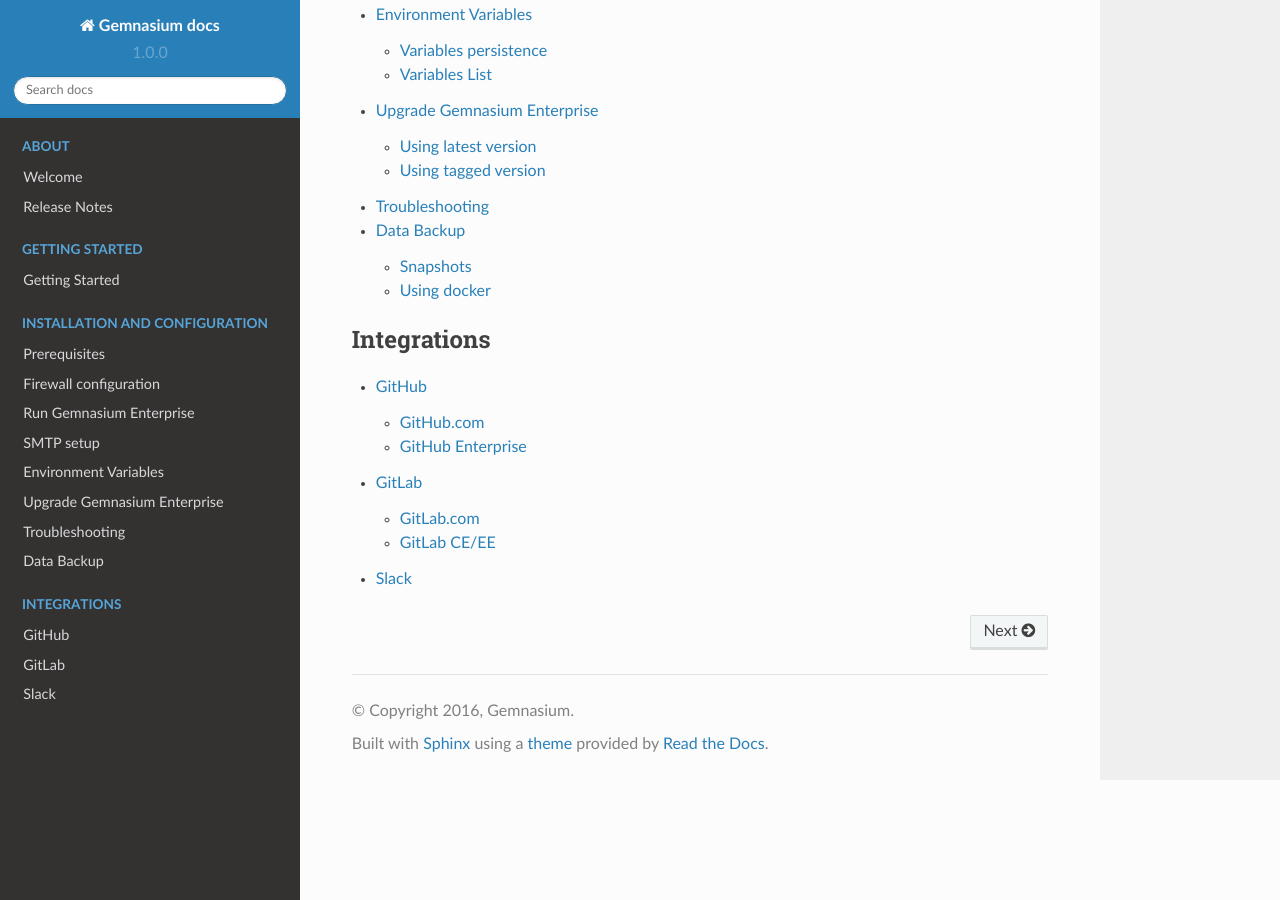
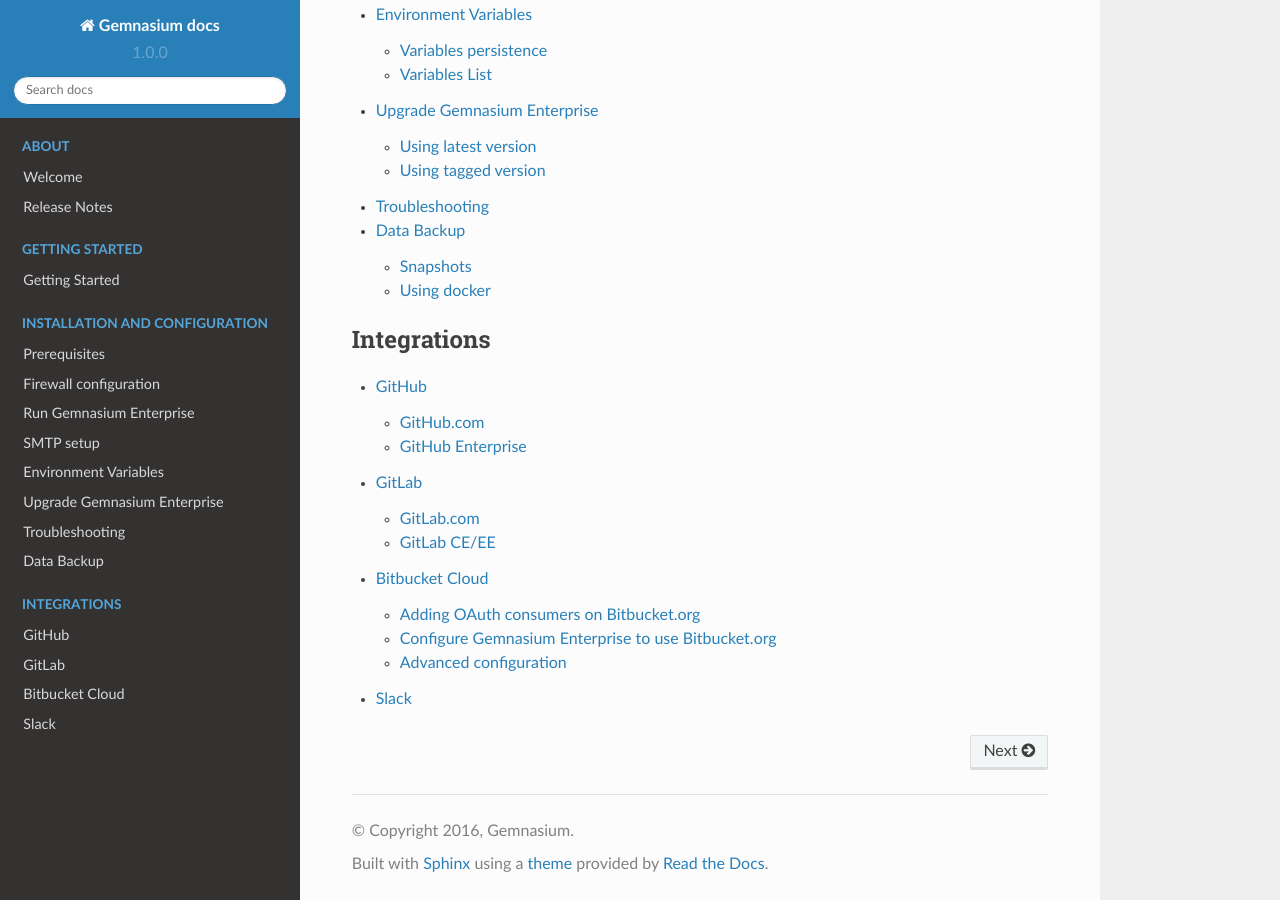
Before and after one commit to jipiboily/docs-1, a Sphinx documentation site: the page built from docs/index.rst, in a window 1280 px wide and 900 px high, scrolled down 1141 px. Built offline with Sphinx 7.4.7 and the Read the Docs theme 2.0.0, drawn with Linux system fonts in a browser that asks for light colours; some of the changed lines change nothing that is shown.

Commit message:
Add Bitbucket.org (#14)
* Add Bitbucket Cloud support

* Add adv config to Bitbucket.org integration

* Fix typos and formatting

```diff
--- a/docs/index.rst
+++ b/docs/index.rst
@@ -48,4 +48,5 @@
 
    integrations/github
    integrations/gitlab
+   integrations/bitbucketcloud
    integrations/slack
--- /dev/null
+++ b/docs/integrations/bitbucketcloud.rst
@@ -0,0 +1,65 @@
+Bitbucket Cloud
+===============
+
+Before being able to add projects from bitbucket.org (A.K.A. Bitbucket Cloud), Gemnasium Enterprise needs to be configured to be able to access it.
+
+First add an OAuth consumer on bitbucket.org, then configure Gemnasium Enterprise to use that OAuth consumer.
+
+.. _bitbucket_cloud_add_consumer:
+
+Adding OAuth consumers on Bitbucket.org
+^^^^^^^^^^^^^^^^^^^^^^^^^^^^^^^^^^^^^^^
+
+The first step is to go to open the "Add OAuth consumer" form:
+
+- Go to the Bitbucket Settings page.
+- If needed, use the dropdown list and select the Bitbucket account of your company.
+- Click on the "OAuth" item in the sidebar.
+- Click on the "Add consumer" button.
+
+Or simply visit: https://bitbucket.org/account/user/[your_account]/oauth-consumers/new
+
+Then fill the form:
+
+- Set the name to "Gemnasium Enterprise".
+- Set the callback URL to be ``{homepage URL}/auth/auth/bitbucket.org`` where you replace the home with your Gemnasium Enterprise host (example: `https://gemnasium.example.com/auth/auth/bitbucket.org`)
+- Set the URL to your Gemnasium Enterprise base URL (example: "https://gemnasium.example.com/").
+- Grant permissions to: read account, read repositories, read and write webhooks.
+- Save the new OAuth consumer.
+
+You'll then be redirected to the OAuth Consumers page and the consumer named "Gemnasium Enterprise" will be visible in the list. Click on its name to expand the item and retrieve the credentials: the consumer key and its secret.
+
+Configure Gemnasium Enterprise to use Bitbucket.org
+^^^^^^^^^^^^^^^^^^^^^^^^^^^^^^^^^^^^^^^^^^^^^^^^^^^
+
+A convenient script is provided to configure your instance:
+
+.. code-block:: console
+
+  docker exec -it gemnasium configure
+
+Your Gemnasium Enterprise users are now able to login using their Bitbucket.org account.
+A new source named "Bitbucket.org" is also available on the "Add Project" screen.
+
+Advanced configuration
+^^^^^^^^^^^^^^^^^^^^^^
+
+The default configuration described above enables both Bitbucket.org Sign In and project synchronization with Bitbucket.org. The advanced configuration makes it possible to restrict the integration to one of these two features.
+
+To enable Bitbucket.org Sign Up, add an OAuth consumer with the permissions "account" and "email", then run these commands to configure Gemnasium Enterprise accordingly:
+
+.. code-block:: console
+
+  docker exec -it gemnasium auth provider create bitbucket.org bitbucket https://bitbucket.org/site/oauth2/authorize https://bitbucket.org/site/oauth2/access_token
+  docker exec -it gemnasium auth clients create bitbucket.org login OAUTH_CONSUMER_KEY OAUTH_CONSUMER_SECRET account,email
+
+To enable Bitbucket.org Synchronization, add an OAuth consumer with the permissions "repository" and "webhook", then run these commands to configure Gemnasium Enterprise accordingly:
+
+.. code-block:: console
+
+  docker exec -it gemnasium auth provider create bitbucket.org bitbucket https://bitbucket.org/site/oauth2/authorize https://bitbucket.org/site/oauth2/access_token
+  docker exec -it gemnasium auth clients create bitbucket.org sync OAUTH_CONSUMER_KEY OAUTH_CONSUMER_SECRET repository,webhook
+  docker exec -it gemnasium repo-syncer sources create bitbucket.org "Bitbucket Cloud" bitbucket https://api.bitbucket.org
+
+``OAUTH_CONSUMER_KEY`` and ``OAUTH_CONSUMER_SECRET`` must replaced with the key and the secret of the OAuth consumer created on Bitbucket.org.
+See :ref:`bitbucket_cloud_add_consumer` above.
```
